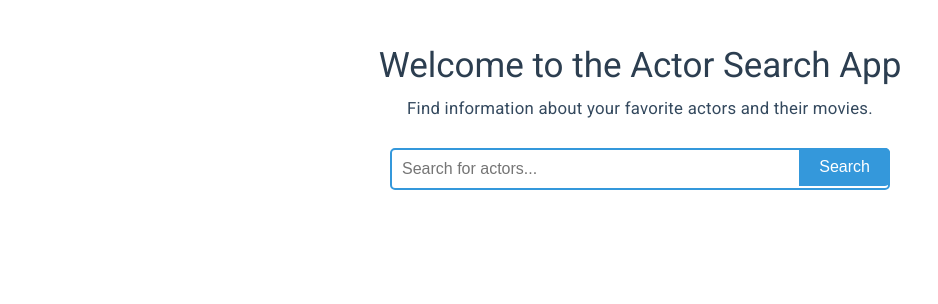
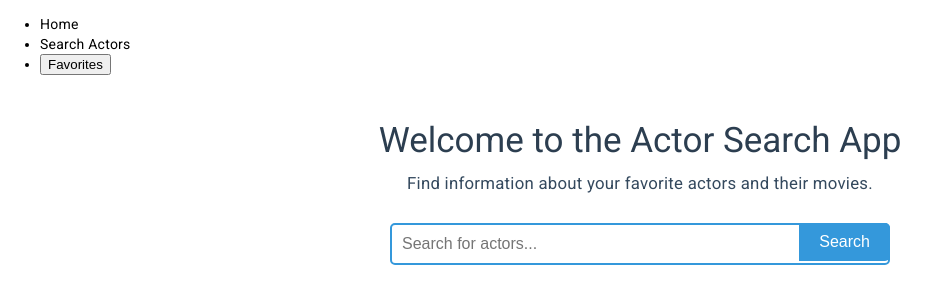
Before and after one commit to Yves-AB/Actors-Explorer, an Angular app: page / in a window 1280 px wide. Shown: the top 304 px of the page, without its empty margins (0-938 px from the left). Built offline with nearby package versions, Linux system fonts and the light colour scheme.

Commit message:
added navbar

```diff
--- a/src/app/app.component.html
+++ b/src/app/app.component.html
@@ -1 +1,10 @@
+<header>
+    <nav>
+      <ul>
+        <li><a routerLink="/">Home</a></li>
+        <li><a routerLink="/search">Search Actors</a></li>
+        <li><button (click)="toggleFavorites()">Favorites</button></li>
+      </ul>
+    </nav>
+  </header>
 <router-outlet />
--- a/src/app/app.component.ts
+++ b/src/app/app.component.ts
@@ -9,5 +9,10 @@ import { RouterOutlet } from '@angular/router';
   styleUrl: './app.component.css'
 })
 export class AppComponent {
-  title = 'Actors-Explorer';
+  showFavorites = false;
+
+  toggleFavorites() {
+    this.showFavorites = !this.showFavorites;
+  }
+
 }
```
